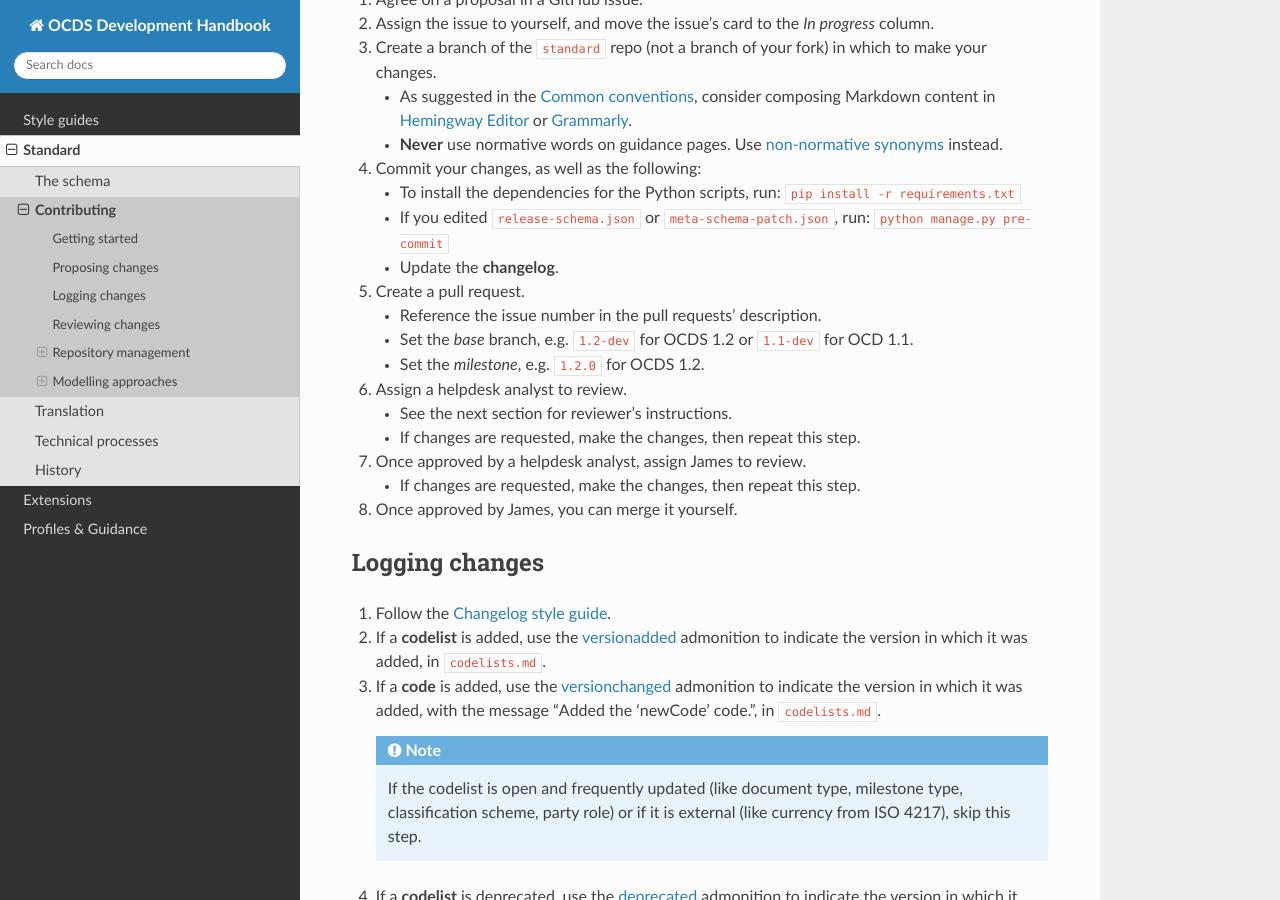
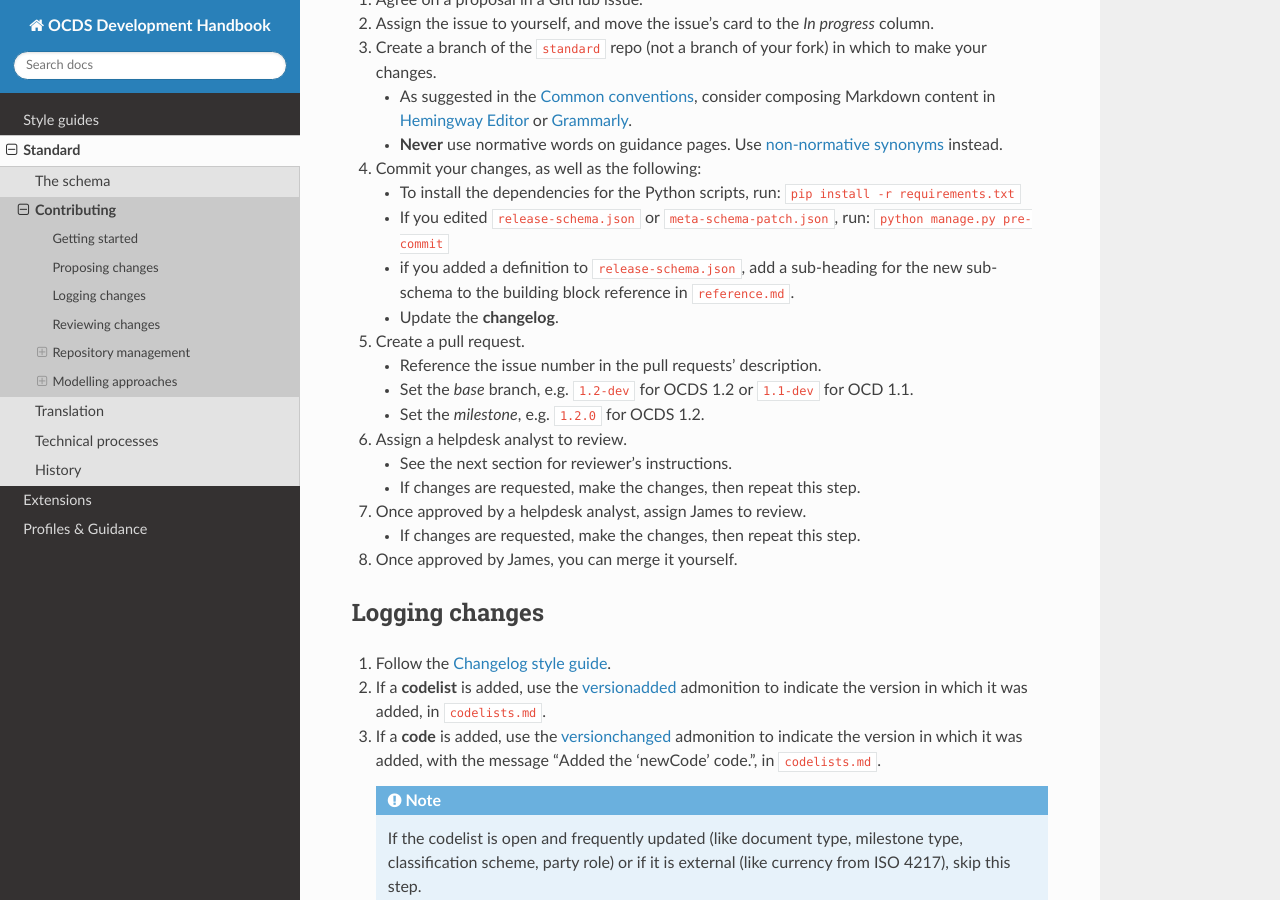
Before and after one commit to open-contracting/standard-development-handbook, a Sphinx documentation site: the page built from docs/standard/contributing.rst, in a window 1280 px wide and 900 px high, scrolled down 908 px. Built offline with Sphinx 7.4.7 and the Read the Docs theme 2.0.0, drawn with Linux system fonts in a browser that asks for light colours.

Commit message:
standard/contributing: Add instruction about new sub-schema, closes #248

```diff
--- a/docs/standard/contributing.rst
+++ b/docs/standard/contributing.rst
@@ -44,6 +44,7 @@ For worked examples, see the `process note <https://docs.google.com/document/d/1
 
    -  To install the dependencies for the Python scripts, run: ``pip install -r requirements.txt``
    -  If you edited  ``release-schema.json`` or ``meta-schema-patch.json``, run: ``python manage.py pre-commit``
+   -  if you added a definition to ``release-schema.json``, add a sub-heading for the new sub-schema to the building block reference in ``reference.md``.
    -  Update the **changelog**.
 
 #. Create a pull request.
```
